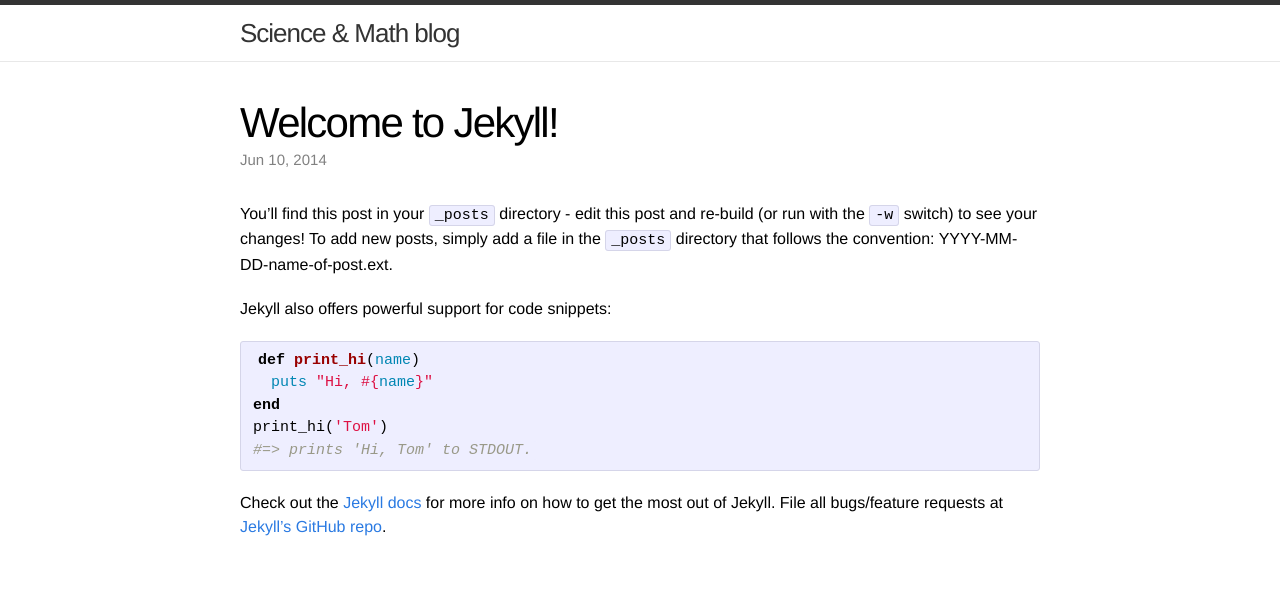
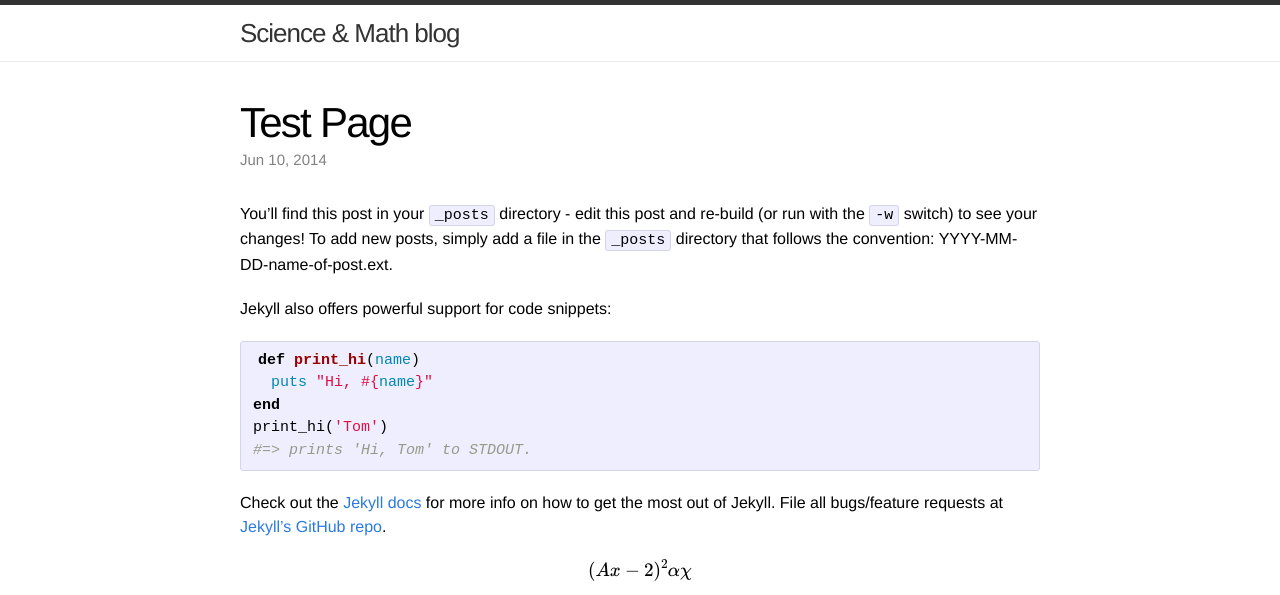
Before and after one commit to whitead/SM-Blog, a Jekyll site: the page built from _posts/2014-06-10-test-page.markdown, in a window 1280 px wide, cut to the strip 0-595 px from the top of the page. Built offline with Jekyll 4.4.1, drawn with Linux system fonts in a browser that asks for light colours; formulas are drawn with MathJax 3.

Commit message:
Added MathJax

```diff
--- a/_includes/head.html
+++ b/_includes/head.html
@@ -9,4 +9,9 @@
     <!-- Custom CSS -->
     <link rel="stylesheet" href="{{ "/css/main.css" | prepend: site.baseurl }}">
 
+    <!-- MathJax https version -->
+    <script type="text/javascript"
+	    src="https://c328740.ssl.cf1.rackcdn.com/mathjax/latest/MathJax.js?config=TeX-AMS-MML_HTMLorMML">
+    </script>
+
 </head>
--- a/_posts/2014-06-10-welcome-to-jekyll.markdown
+++ b/_posts/2014-06-10-test-page.markdown
@@ -1,8 +1,8 @@
 ---
 layout: post
-title:  "Welcome to Jekyll!"
+title:  "Test Page"
 date:   2014-06-10 17:24:23
-categories: jekyll update
+categories: test
 ---
 
 You'll find this post in your `_posts` directory - edit this post and re-build (or run with the `-w` switch) to see your changes!
@@ -22,3 +22,9 @@
 
 [jekyll-gh]: https://github.com/jekyll/jekyll
 [jekyll]:    http://jekyllrb.com
+
+<div>
+    \[
+        (Ax - 2)^2 \alpha \chi
+    \]
+</div>
```
